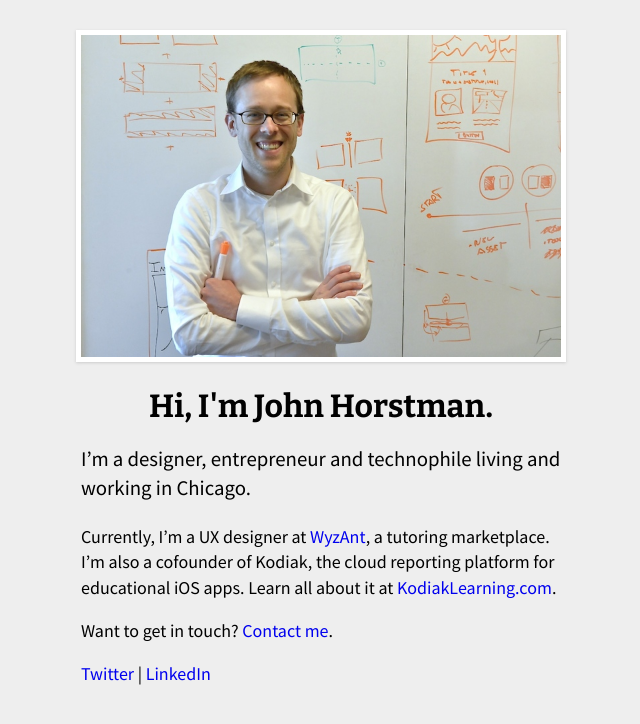
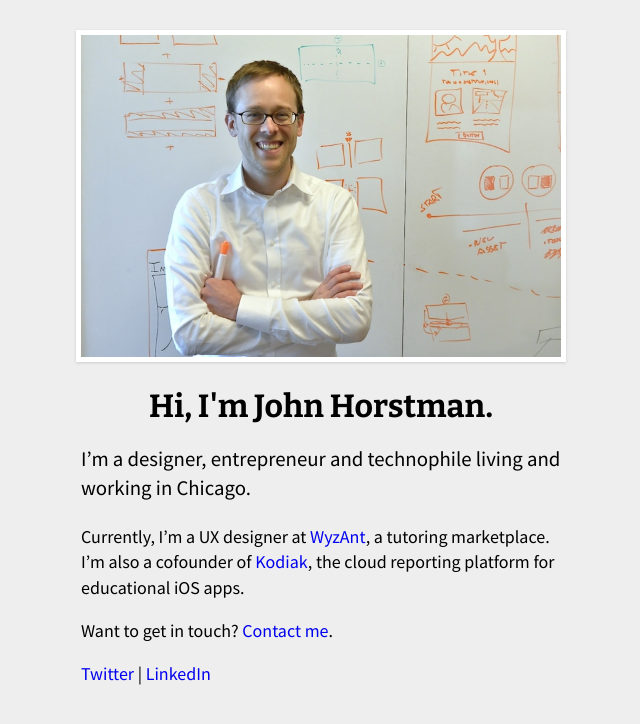
Before and after one commit to johnhorstman/johnhorstman.github.io, a Jekyll site: the page built from index.html, in a window 1280 px wide. Shown: the top 724 px of the page, without its empty margins (319-959 px from the left). Built offline with Jekyll 4.4.1, drawn with Linux system fonts in a browser that asks for light colours.

Commit message:
Fix typo

```diff
--- a/index.html
+++ b/index.html
@@ -11,7 +11,7 @@
 
   <p class="featured">I&rsquo;m a designer, entrepreneur and technophile living and working in Chicago.</p>
 
-  <p>Currently, I&rsquo;m a UX designer at <a href="http://www.wyzant.com/" title="WyzAnt" target="_blank">WyzAnt</a>, a tutoring marketplace. I&rsquo;m also a cofounder of Kodiak, the cloud reporting platform for educational iOS apps. Learn all about it at <a href="http://www.kodiakreporting.com/" title="Kodiak: Educational App Reporting" target="_blank">KodiakLearning.com</a>.</p>
+  <p>Currently, I&rsquo;m a UX designer at <a href="http://www.wyzant.com/" title="WyzAnt" target="_blank">WyzAnt</a>, a tutoring marketplace. I&rsquo;m also a cofounder of <a href="http://www.kodiakreporting.com/" title="Kodiak: Educational App Reporting" target="_blank">Kodiak</a>, the cloud reporting platform for educational iOS apps.</p>
 
   <p>Want to get in touch? <a href="mailto:hello@johnhorstman.com">Contact me</a>.</p>
 
```
